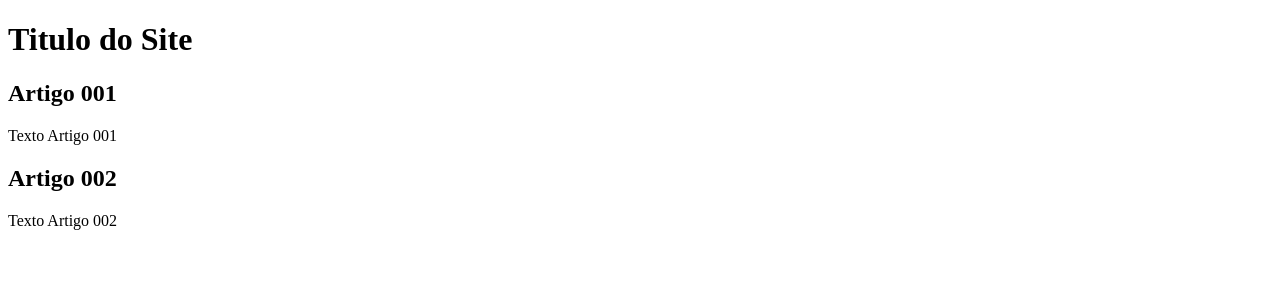
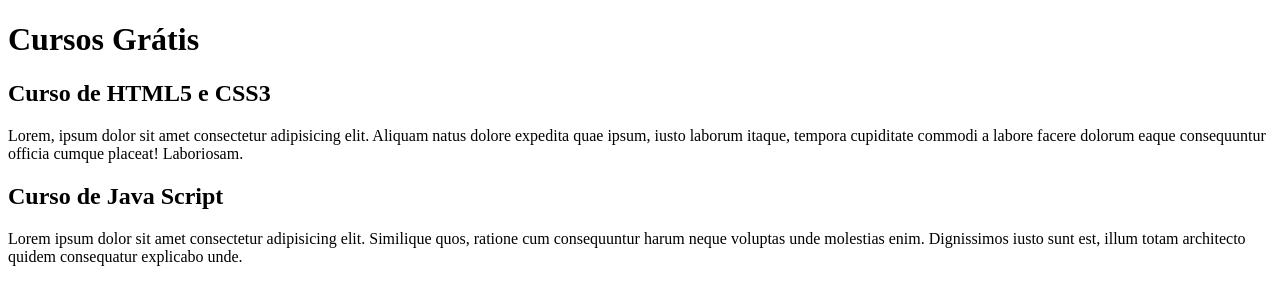
Before and after one commit to Miguel-JHS/Projeto-site, a plain HTML site: page index.html in a window 1280 px wide. Drawn offline with Linux system fonts and the light colour scheme.

Commit message:
Comecei a escrever o conteudo

```diff
--- a/index.html
+++ b/index.html
@@ -8,15 +8,15 @@
 <body>
     <main>
         <header>
-            <h1>Titulo do Site</h1>
+            <h1>Cursos Grátis</h1>
         </header>
         <article>
-            <h2>Artigo 001</h2>
-            <p>Texto Artigo 001</p>
+            <h2>Curso de HTML5 e CSS3</h2>
+            <p>Lorem, ipsum dolor sit amet consectetur adipisicing elit. Aliquam natus dolore expedita quae ipsum, iusto laborum itaque, tempora cupiditate commodi a labore facere dolorum eaque consequuntur officia cumque placeat! Laboriosam.</p>
         </article>
          <article>
-                <h2>Artigo 002</h2>
-                <p>Texto Artigo 002</p>
+                <h2>Curso de Java Script</h2>
+                <p>Lorem ipsum dolor sit amet consectetur adipisicing elit. Similique quos, ratione cum consequuntur harum neque voluptas unde molestias enim. Dignissimos iusto sunt est, illum totam architecto quidem consequatur explicabo unde.</p>
             </article>
     </main>
 </body>
```
